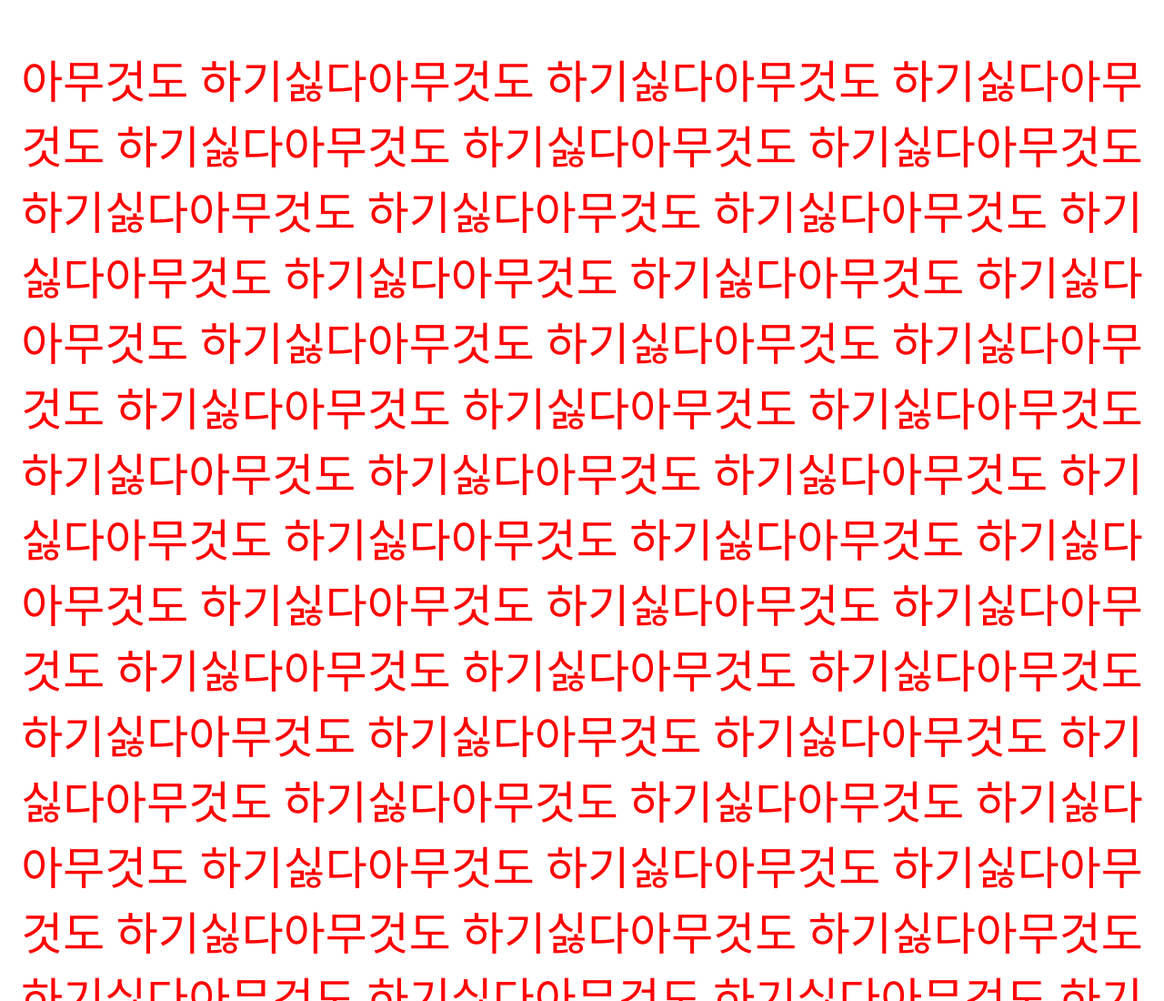
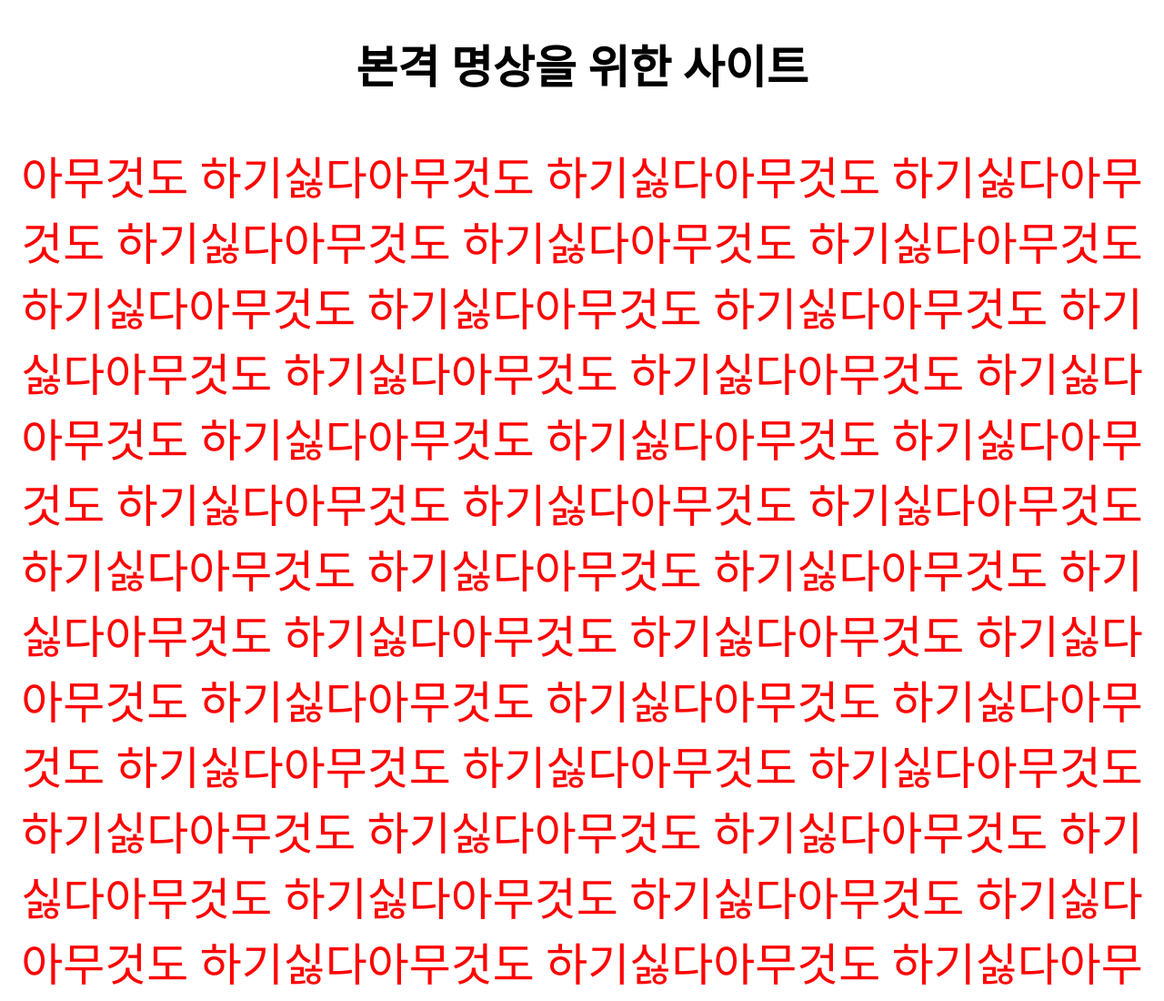
Before and after one commit to chaewon-314/doMeditation, a plain HTML site: page index.html in a window 1280 px wide. Shown: the top 1100 px of the page at 91% size. Drawn offline with Linux system fonts and the light colour scheme.

Commit message:
Update index.html

```diff
--- a/index.html
+++ b/index.html
@@ -7,6 +7,7 @@
 
 </head>
 <body></body>
+    <h1>본격 명상을 위한 사이트</h1>
     <p>아무것도 하기싫다아무것도 하기싫다아무것도 하기싫다아무것도 하기싫다아무것도 하기싫다아무것도 하기싫다아무것도 하기싫다아무것도 하기싫다아무것도 하기싫다아무것도 하기싫다아무것도 하기싫다아무것도 하기싫다아무것도 하기싫다아무것도 하기싫다아무것도 하기싫다아무것도 하기싫다아무것도 하기싫다아무것도 하기싫다아무것도 하기싫다아무것도 하기싫다아무것도 하기싫다아무것도 하기싫다아무것도 하기싫다아무것도 하기싫다아무것도 하기싫다아무것도 하기싫다아무것도 하기싫다아무것도 하기싫다아무것도 하기싫다아무것도 하기싫다아무것도 하기싫다아무것도 하기싫다아무것도 하기싫다아무것도 하기싫다아무것도 하기싫다아무것도 하기싫다아무것도 하기싫다아무것도 하기싫다아무것도 하기싫다아무것도 하기싫다아무것도 하기싫다아무것도 하기싫다아무것도 하기싫다아무것도 하기싫다아무것도 하기싫다아무것도 하기싫다아무것도 하기싫다아무것도 하기싫다아무것도 하기싫다아무것도 하기싫다아무것도 하기싫다아무것도 하기싫다아무것도 하기싫다아무것도 하기싫다아무것도 하기싫다아무것도 하기싫다아무것도 하기싫다아무것도 하기싫다아무것도 하기싫다아무것도 하기싫다아무것도 하기싫다아무것도 하기싫다아무것도 하기싫다아무것도 하기싫다아무것도 하기싫다아무것도 하기싫다아무것도 하기싫다아무것도 하기싫다아무것도 하기싫다아무것도 하기싫다아무것도 하기싫다아무것도 하기싫다아무것도 하기싫다아무것도 하기싫다아무것도 하기싫다아무것도 하기싫다아무것도 하기싫다아무것도 하기싫다아무것도 하기싫다아무것도 하기싫다아무것도 하기싫다아무것도 하기싫다아무것도 하기싫다아무것도 하기싫다아무것도 하기싫다아무것도 하기싫다아무것도 하기싫다아무것도 하기싫다아무것도 하기싫다아무것도 하기싫다아무것도 하기싫다아무것도 하기싫다아무것도 하기싫다아무것도 하기싫다아무것도 하기싫다아무것도 하기싫다아무것도 하기싫다아무것도 하기싫다아무것도 하기싫다아무것도 하기싫다아무것도 하기싫다아무것도 하기싫다아무것도 하기싫다아무것도 하기싫다아무것도 하기싫다아무것도 하기싫다아무것도 하기싫다아무것도 하기싫다아무것도 하기싫다아무것도 하기싫다아무것도 하기싫다아무것도 하기싫다아무것도 하기싫다아무것도 하기싫다아무것도 하기싫다아무것도 하기싫다아무것도 하기싫다아무것도 하기싫다아무것도 하기싫다아무것도 하기싫다아무것도 하기싫다아무것도 하기싫다아무것도 하기싫다아무것도 하기싫다아무것도 하기싫다아무것도 하기싫다아무것도 하기싫다아무것도 하기싫다아무것도 하기싫다</p>
 
 
```
